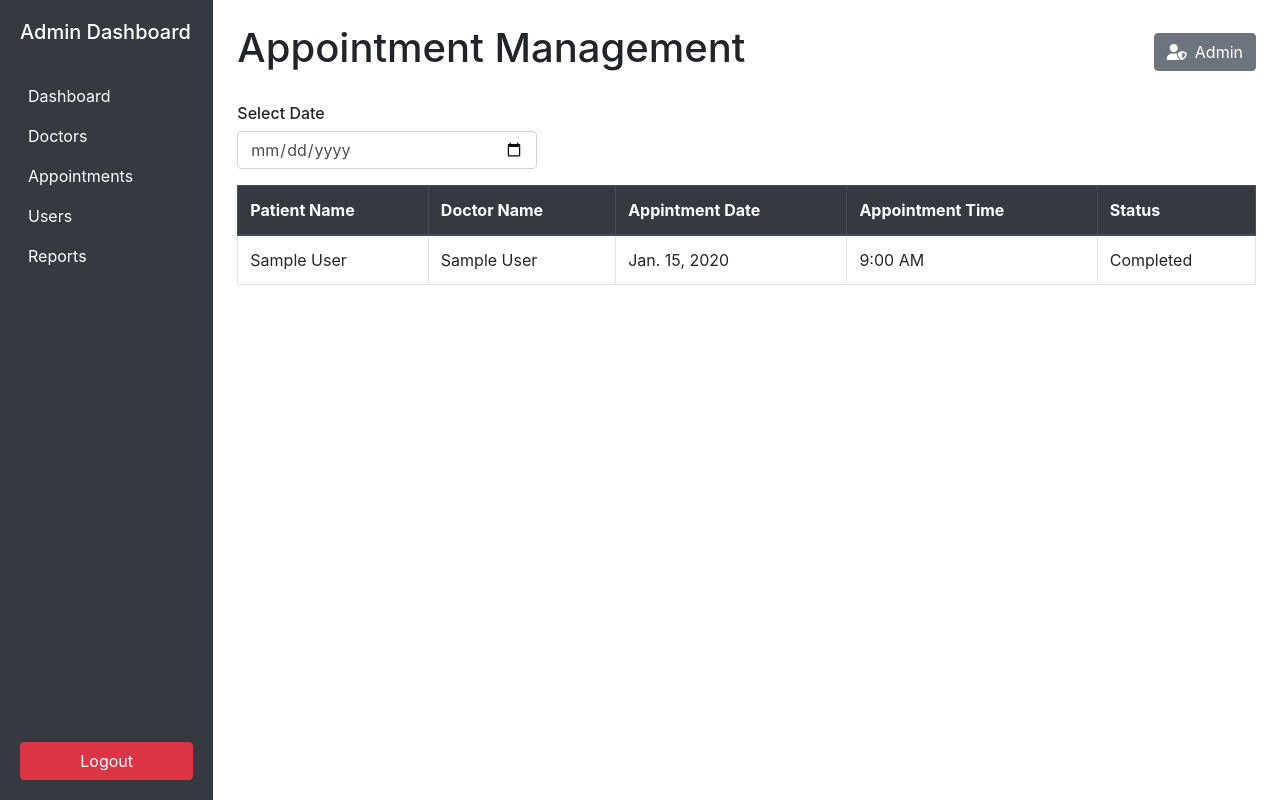
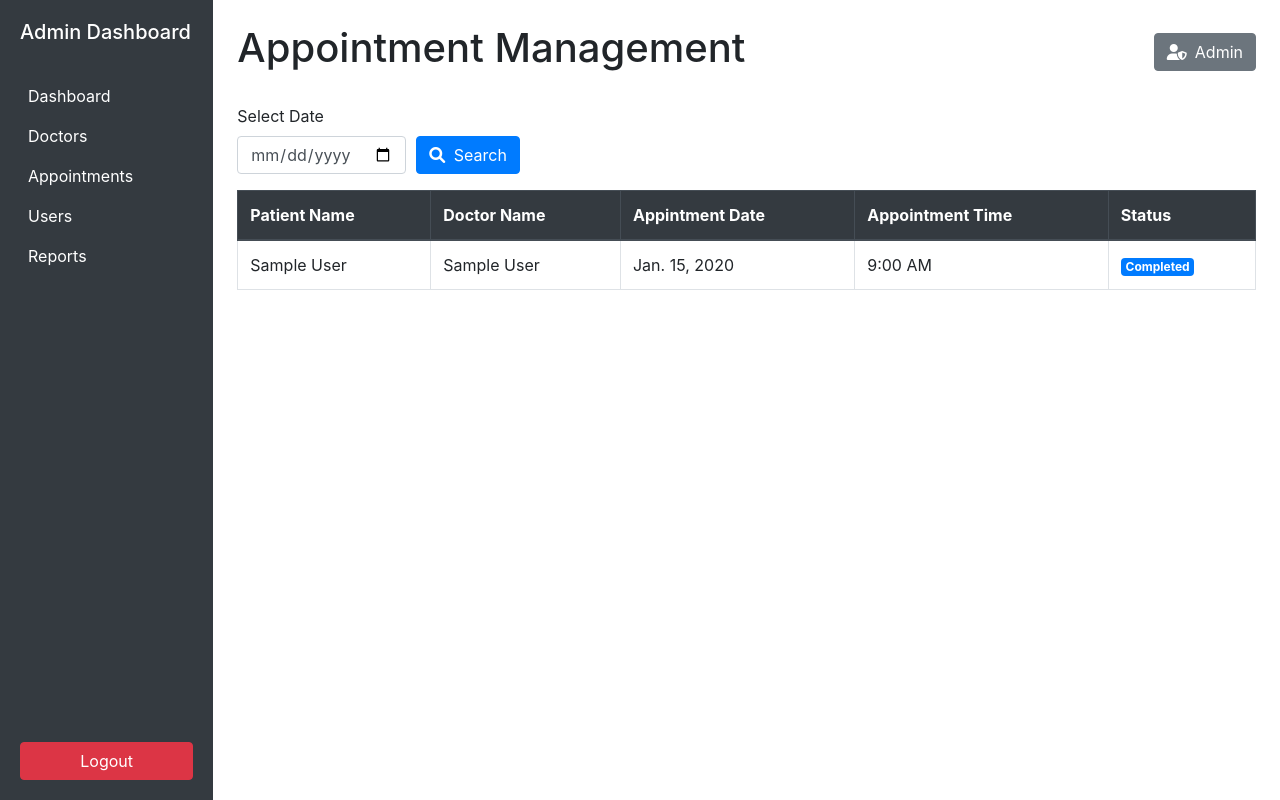
Before and after one commit to amritheshsiva/hospital_management, a Django app: page /appointments in a window 1280 px wide. Run offline with Django 4.2, Linux system fonts and the light colour scheme; tables that the repository leaves empty hold one stand-in row (values such as "Sample post"); some libraries are stand-ins or nearby versions.

Commit message:
date setting

```diff
--- a/Admin/adminside/adminapp/templates/appointments.html
+++ b/Admin/adminside/adminapp/templates/appointments.html
@@ -19,10 +19,17 @@
                 <h1>Appointment Management</h1>
                 <button class="btn btn-secondary ml-auto"><i class="fas fa-user-shield mr-2"></i>Admin</button>
             </div>
-            <div style="max-width:300px;">
-                <h6>Select Date</h6>
-                <input class="form-control"  type="date">
-            </div>
+            <form method="GET" class="d-flex align-items-end" style="gap:10px; max-width:400px;">
+                <div class="form-group mb-0">
+                    <label>Select Date</label>
+                    <input type="date" name="date" class="form-control" value="{{ request.GET.date }}">
+                </div>
+                <div>
+                    <button type="submit" class="btn btn-primary">
+                        <i class="fas fa-search mr-1"></i> Search
+                    </button>
+                </div>
+            </form>
 
             <div class="table-responsive mt-3">
                 <table class="table table-bordered table-hover">
@@ -35,14 +42,24 @@
                             <th>Status</th>
                         </tr>
                     </thead>
-                    {% for booking in booking_list %}
                     <tbody>
+                        {% for booking in booking_list %}
                         <tr>
                             <td>{{ booking.patient.name }}</td>
                             <td>{{ booking.doctor.name}}</td>
                             <td>{{booking.Date}}</td>
                             <td>{{booking.time_slot}}</td>
-                            <td>{{booking.status}}</td>
+                            <td>
+                                {% if booking.status == "Upcoming" %}
+                                <span class="badge badge-success">Upcoming</span>
+                                {% elif booking.status == "Completed" %}
+                                <span class="badge badge-primary">Completed</span>
+                                {% elif booking.status == "Cancelled" %}
+                                <span class="badge badge-danger">Cancelled</span>
+                                {% else %}
+                                <span class="badge badge-secondary">{{ booking.status }}</span>
+                                {% endif %}
+                            </td>
                         </tr>
                         {% endfor %}
                     </tbody>
--- a/Admin/adminside/adminapp/views.py
+++ b/Admin/adminside/adminapp/views.py
@@ -56,8 +56,14 @@ def doc(request):
     return render(request, 'doctors.html', {'doc_list': doc_list})
 
 def appointment(request):
-    booking_list=Booking.objects.select_related('doctor', 'patient')
-    return render(request,'appointments.html',{"booking_list":booking_list})
+    date = request.GET.get('date')
+    if date:
+        booking_list = Booking.objects.filter(Date=date)
+    else:
+        booking_list = Booking.objects.all()
+    return render(request, 'appointments.html', {
+        'booking_list': booking_list
+        })
 
 def user(request):
     user_list=User.objects.filter(is_admin=False)
```
